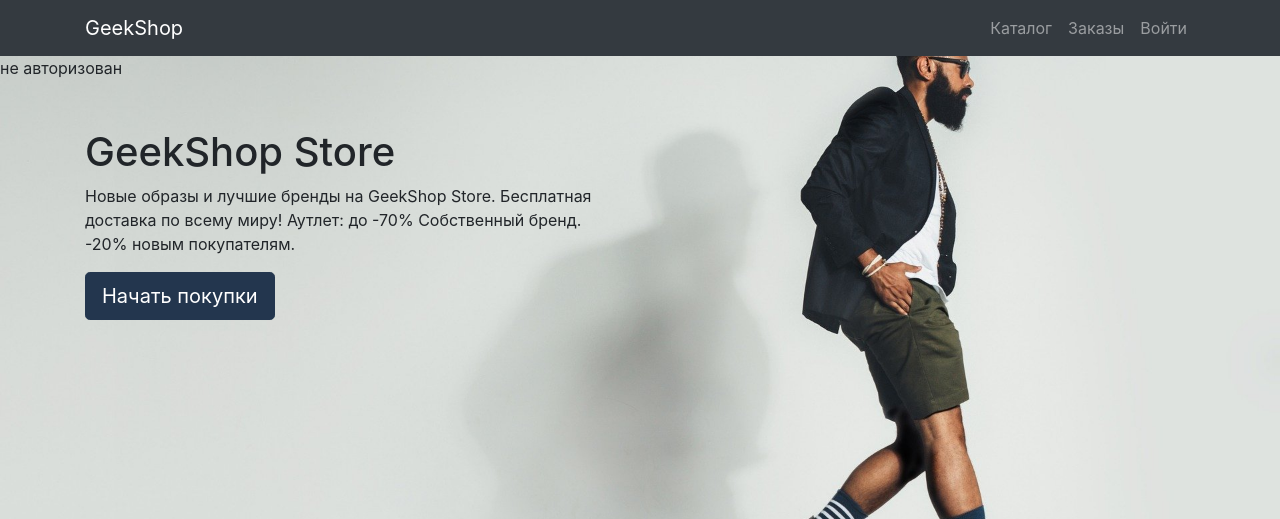
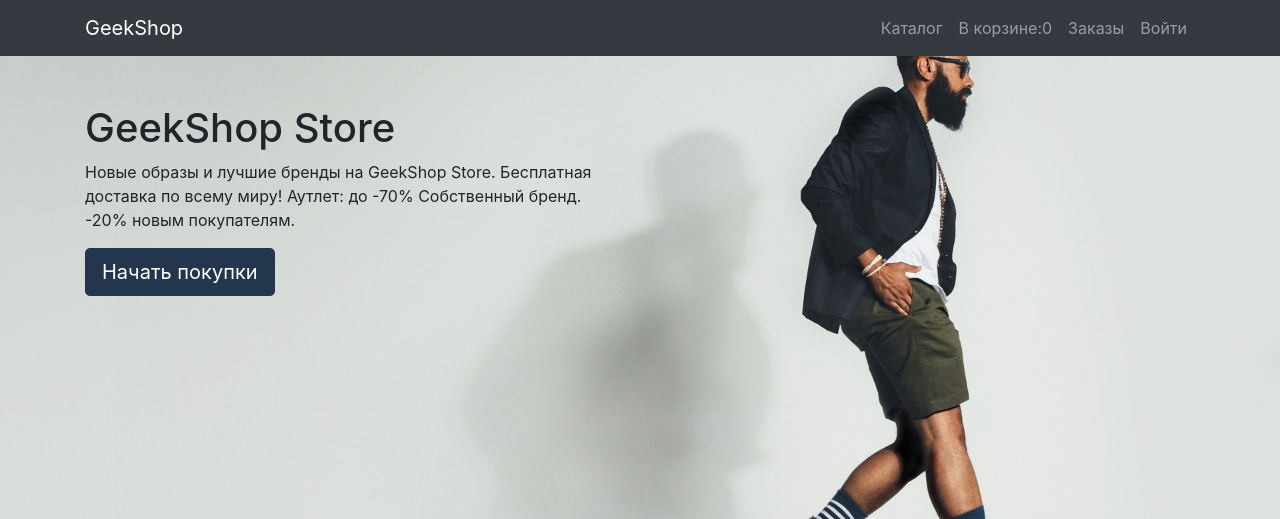
Before and after one commit to Bigstation/geekshop, a Django app: page /?next=/admin-staff/ in a window 1280 px wide. Shown: the top 519 px of the page. Run offline with Django 3.2, Linux system fonts and the light colour scheme; parts of the project's set-up code (start-up, migrations or seed data) failed here and were passed over; some libraries are stand-ins or nearby versions.

Commit message:
lesson4 new ContextProcessor and templatetags

```diff
--- a/authapp/context_processors.py
+++ b/authapp/context_processors.py
@@ -1,8 +1,10 @@
-def user_status(request):
+from basket.models import Basket
+
+def busket_count(request):
     user = request.user
     if user.is_authenticated:
-        status = 'авторизован'
+        counter = Basket.objects.filter(user=user).count()
     else:
-        status = 'не авторизован'
+        counter = 0
 
-    return {'status': status}
+    return {'busket_count': counter}
--- a/geekshop/settings.py
+++ b/geekshop/settings.py
@@ -69,7 +69,7 @@
                 'django.template.context_processors.request',
                 'django.contrib.auth.context_processors.auth',
                 'django.contrib.messages.context_processors.messages',
-                'authapp.context_processors.user_status',
+                'authapp.context_processors.busket_count',
                 'social_django.context_processors.backends',
                 'social_django.context_processors.login_redirect',
             ],
--- a/mainapp/templates/mainapp/base.html
+++ b/mainapp/templates/mainapp/base.html
@@ -1,4 +1,5 @@
 {% load staticfiles %}
+{% load sample_tag %}
 
 <!DOCTYPE html>
 <html lang="en">
@@ -22,7 +23,6 @@
 </head>
 
 <body>
-{{ status }}
 <!-- Navigation -->
 <nav class="navbar navbar-expand-lg navbar-dark bg-dark fixed-top">
     <div class="container">
@@ -38,13 +38,18 @@
                     </a>
                 </li>
                 <li class="nav-item">
-                    <a class="nav-link"  href="{% url 'ordersapp:orders_list' %}">
-                       Заказы
-                   </a>
+                    <a class="nav-link" href="{% url 'ordersapp:orders_list' %}">
+                        В корзине:{{ busket_count }}
+                    </a>
+                </li>
+                 <li class="nav-item">
+                    <a class="nav-link" href="{% url 'ordersapp:orders_list' %}">
+                        Заказы
+                    </a>
                 </li>
                 {% if user.is_authenticated %}
                     <li class="nav-item">
-                        <a class="nav-link" href="{% url 'auth:profile' %}">{{ user.username }}
+                        <a class="nav-link" href="{% url 'auth:profile' %}">{{ user.username | cut_words }}
                             <i class="fas fa-user-circle"></i>
                         </a>
                     </li>
--- a/ordersapp/views.py
+++ b/ordersapp/views.py
@@ -40,6 +40,7 @@
         if self.request.POST:
             formset = OrderFormSet(self.request.POST)
         else:
+            formset = OrderFormSet()
             basket_items = Basket.objects.filter(user=self.request.user)
             if len(basket_items):
                 OrderFormSet = inlineformset_factory(Order, OrderItem, form=OrderItemForm, extra=len(basket_items))
@@ -48,6 +49,7 @@
                     form.initial['product'] = basket_items[num].product
                     form.initial['quantity'] = basket_items[num].quantity
                     form.initial['price'] = basket_items[num].product.price
+                basket_items.delete()
             else:
                 formset = OrderFormSet()
 
```
Also changed, not shown: authapp/templatetags/sample_tag.py (added, +8 -0 lines), authapp/templatetags/__init__.py (added).
